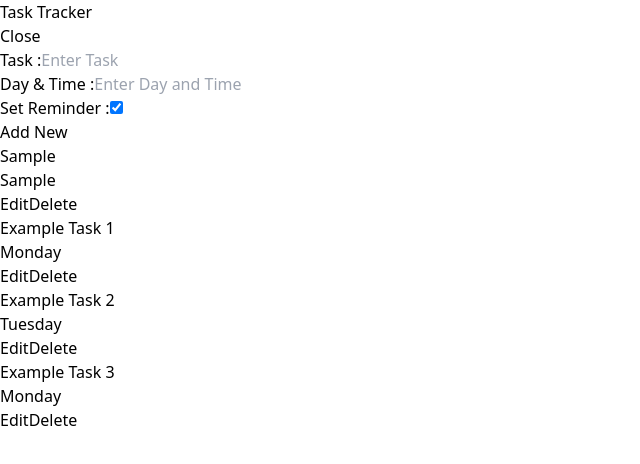
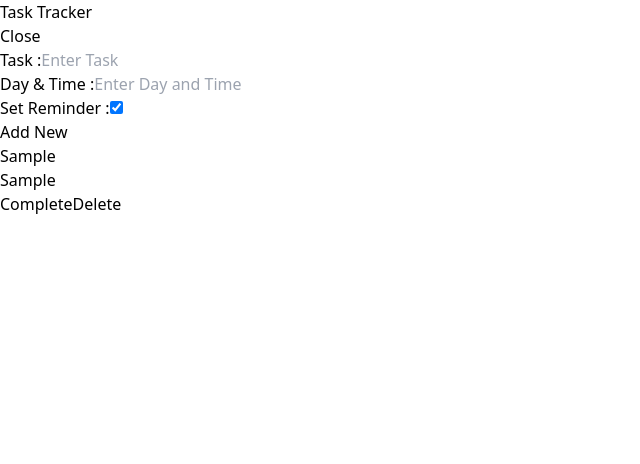
Before and after one commit to aais1/react-8, a React (Vite) app: page / in a window 1280 px wide. Both pictures are taken after typing "Sample", "Sample" into the empty fields and a click on the button "Add New". Shown: the top 464 px of the page, without its empty margins (0-640 px from the left). Built offline with nearby package versions, Linux system fonts and the light colour scheme.

Commit message:
visual changes and adding more functionalities

```diff
--- a/src/App.jsx
+++ b/src/App.jsx
@@ -1,75 +1,72 @@
 /* eslint-disable no-unused-vars */
-import Header from './components/Header.jsx'
+import Header from './components/Header.jsx';
 import Addtask from "./components/Addtask.jsx";
 import Tasks from './components/Tasks.jsx';
-import { useState , useEffect} from 'react';
+import { useState, useEffect } from 'react';
 
 function App() {
+  const [ShowAddTask, setShowAddTask] = useState(true);
+  const [Reminder, setReminder] = useState(true);
+  const [Task, setTask] = useState('');
+  const [DateTime, setDayTime] = useState('');
+  const [Alltasks, setAllTasks] = useState([]);
 
-  const [ShowAddTask,setShowAddTask]=useState(true);
-  const [Reminder,setReminder]=useState(true);
-  const [Task,setTask]=useState('');
-  const [DateTime,setDayTime]=useState('');
-
-  const [Alltasks,setAllTasks]=useState([
-    { id: 1, text: 'Example Task 1', day: 'Monday', reminder: false },
-    { id: 2, text: 'Example Task 2', day: 'Tuesday', reminder: true },
-    { id: 3, text: 'Example Task 3 ', day: 'Monday', reminder: false },
-  ]);
-
-  function handleClick(){
+  function handleClick() {
     setShowAddTask(!ShowAddTask);
   }
 
   function addTask() {
-    const id = Math.floor(Math.random() * 10000) + 1;
+    const id = Math.floor(Math.random() * 100000) + 1;
     if (Task !== '' || DateTime !== '') {
-      const newTask = { id, text: Task, day: DateTime, reminder: Reminder };
+      const newTask = { id, text: Task, day: DateTime, reminder: Reminder, completed: false };
       setAllTasks([newTask, ...Alltasks]);
-      clearInput(); // Move clearInput here
+      clearInput();
     } else {
       alert('Please Enter Task and Day and Time');
     }
   }
-
 
   function clearInput() {
     setTask('');
     setDayTime('');
   }
 
-  function removeTask(key){
-    console.log('gi');
-    setAllTasks(Alltasks.filter((task)=>task.id!==key))
+  function removeTask(key) {
+    setAllTasks(Alltasks.filter((task) => task.id !== key));
   }
 
+  function completeTask(task) {
+    setAllTasks((prevTasks) =>
+      prevTasks.map((item) =>
+        item.id === task.id ? { ...item, completed: !item.completed } : item
+      )
+    );
+  }
 
-
-  function OnChangetask(e){
+  function OnChangetask(e) {
     setTask(e.target.value);
   }
 
   return (
     <>
       <div className="w-[100vw] sm:w-[70vw] md:w-[60vw] m-auto my-[10px]">
-      <div  className='border-blue-100 border-2 p-4 shadow-2xl'>
-      {
-      (ShowAddTask)?
-      <Header onClick={handleClick} color={'red'} text={'Close'}/>
-      :<Header onClick={handleClick} color={'green'} text={'Add'}/>
+        <div className='border-blue-100 border-2 p-4 shadow-2xl'>
+          {ShowAddTask ?
+            <Header onClick={handleClick} color={'red'} text={'Close'} />
+            :
+            <Header onClick={handleClick} color={'green'} text={'Add'} />
           }
 
-      { ShowAddTask &&
+          {ShowAddTask &&
             <Addtask reminder={Reminder} setReminder={setReminder} setTask={setTask} onclick={addTask}
               setDayTime={setDayTime} task={Task} dateTime={DateTime} />
           }
 
-      <Tasks tasks={Alltasks} removeTask={removeTask}/>
-
+          <Tasks tasks={Alltasks} removeTask={removeTask} completeTask={completeTask} />
         </div>
       </div>
     </>
-  )
+  );
 }
 
-export default App
+export default App;
--- a/src/components/Tasks.jsx
+++ b/src/components/Tasks.jsx
@@ -1,5 +1,5 @@
 /* eslint-disable react/prop-types */
-function Tasks({tasks,removeTask}) {
+function Tasks({tasks,removeTask,completeTask,Completed}) {
     return (
         <div className='mt-8'>
         {
@@ -7,12 +7,20 @@ function Tasks({tasks,removeTask}) {
                 return(
                     <div key={task.id} className="border-2 p-2 mt-5 flex justify-between">
                         <div className="flex flex-col">
-                            <h3 className="font-bold">{task.text}</h3>
-                            <p>{task.day}</p>
+                            <h3 className={`${task.completed?'line-through opacity-40':''} font-bold`}>{task.text}</h3>
+                            <p className={`${task.completed?'line-through opacity-40':''}`}>{task.day}</p>
                         </div>
                         <div className="flex gap-2">
+
+                            { task.completed ?
                             <button className=" border-2 border-green-500 text-green-500 hover:text-white hover:bg-green-500 font-bold py-1 px-3 rounded-lg duration-150"
-                            onClick={()=>{}}>Edit</button>
+                            onClick={()=>{completeTask(task)}}>Undo</button>
+
+                             :
+
+                             <button className=" border-2 border-green-500 text-green-500 hover:text-white hover:bg-green-500 font-bold py-1 px-5 rounded-lg duration-150"
+                            onClick={()=>{completeTask(task)}}>Complete</button>
+                             }
 
                             <button className="border-2 border-red-500 text-red-500 hover:bg-red-500 hover:text-white font-bold  py-1 px-2 rounded-md duration-150"
                             onClick={()=>{removeTask(task.id)}}>Delete</button>
```
Lines whose indentation alone changed are shown as unchanged.
